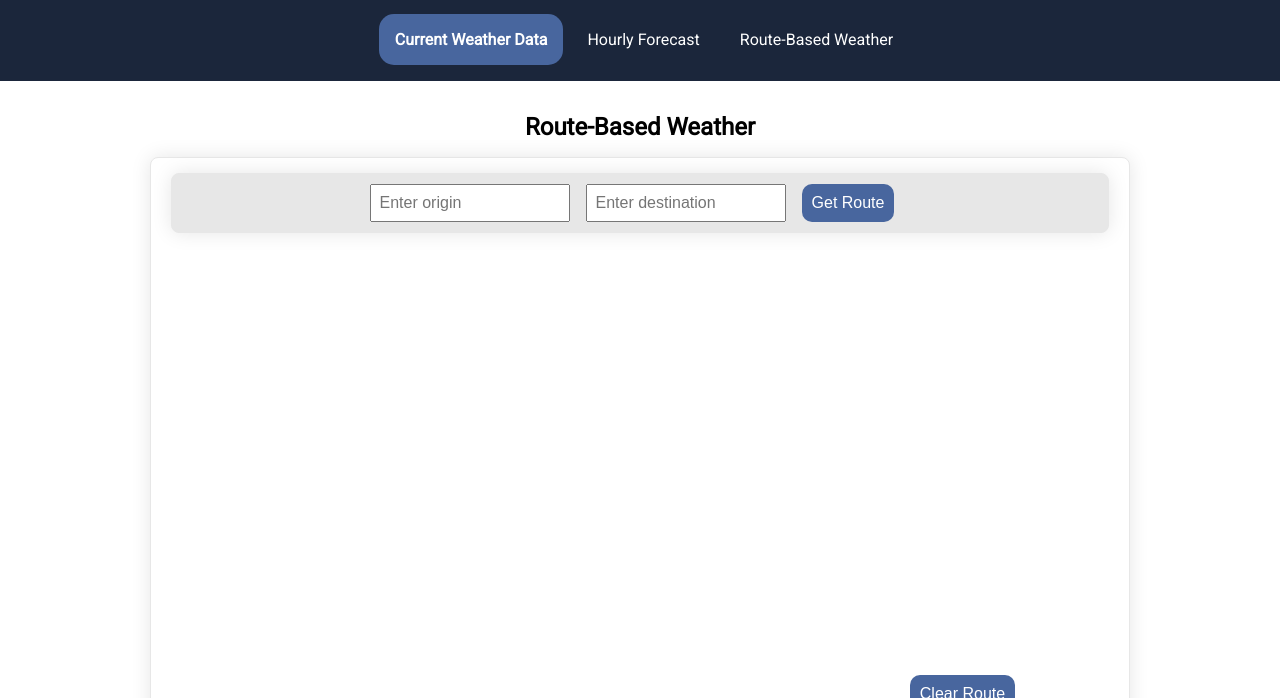
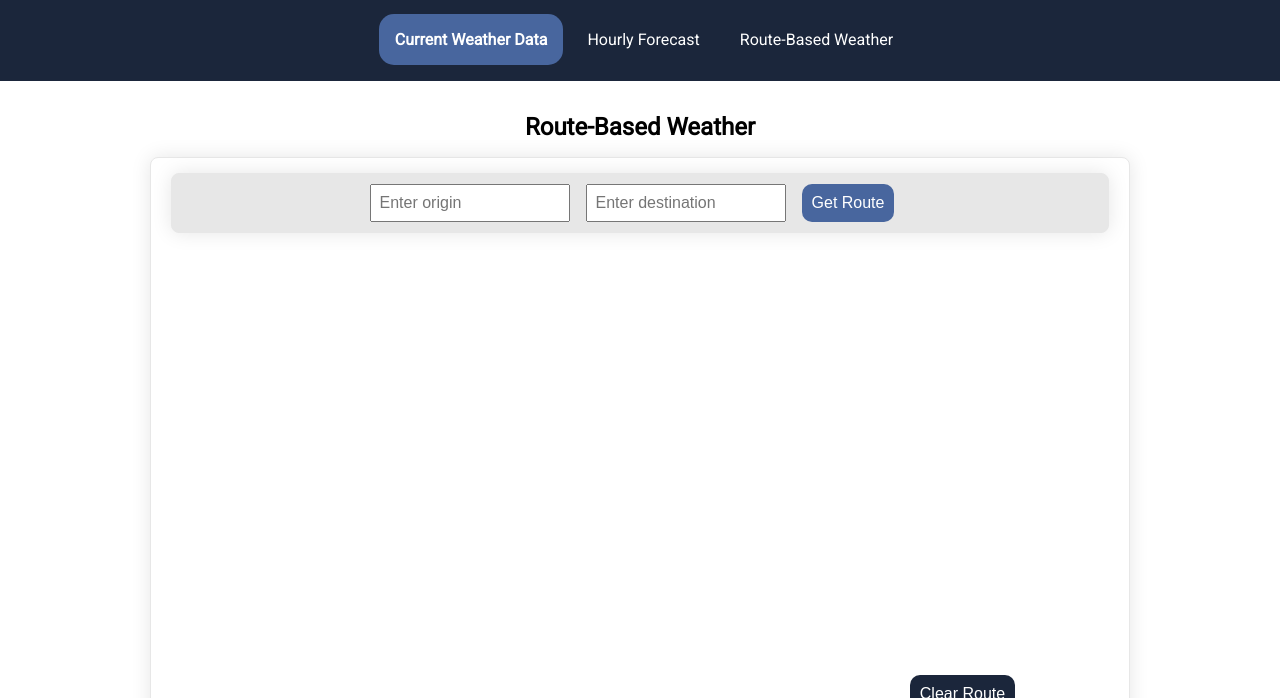
Before and after one commit to viniciuserocca/wdd330, a website with bundled scripts: page pages/route.html in a window 1280 px wide. In both pictures the pointer is over the button "Clear Route". Shown: the part 102-800 px from the top of the page. Built offline with nearby package versions, Linux system fonts and the light colour scheme.

Commit message:
html fixed

```diff
--- a/styles/base.css
+++ b/styles/base.css
@@ -389,6 +389,10 @@ h2 {
     align-content: right;
 }
 
+#clearRouteBtn:hover {
+    background-color: var(--dark-blue);
+}
+
 @media screen and (min-width: 790px) {
 
     header a {
```
